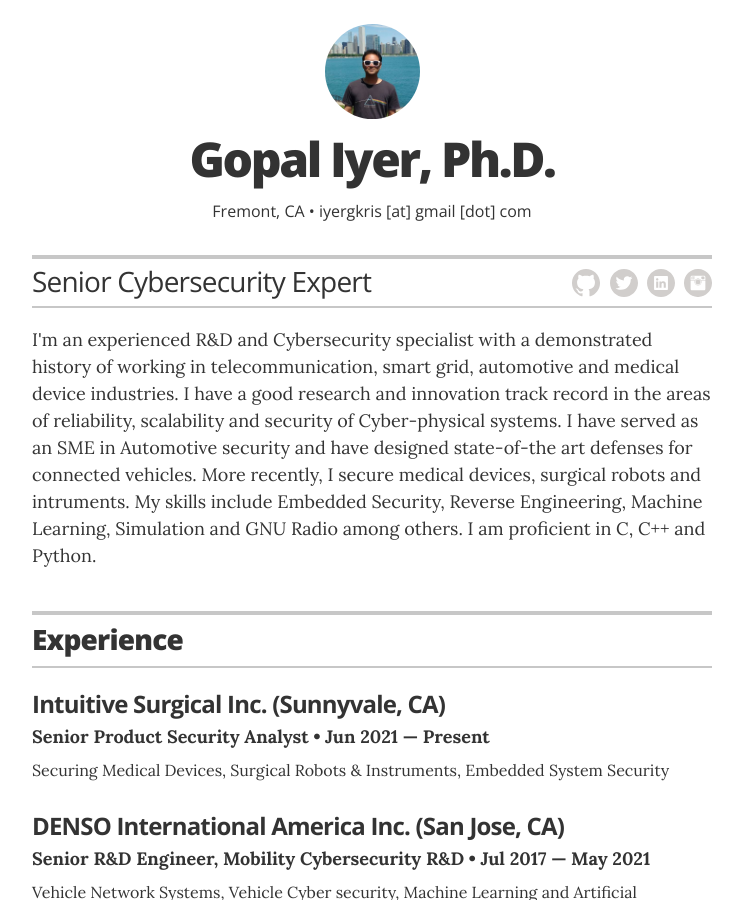
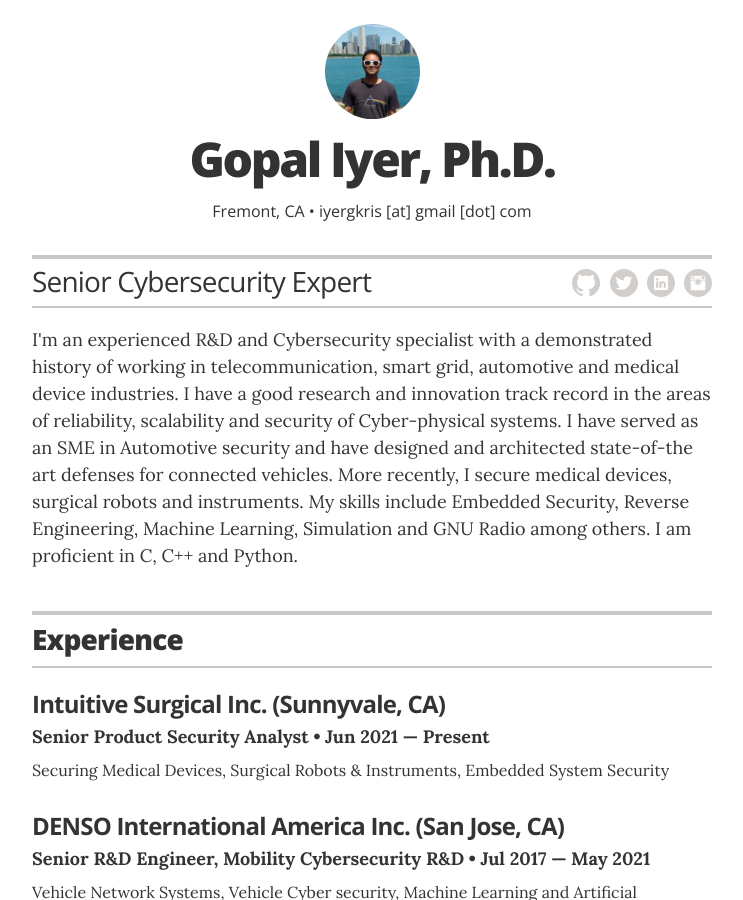
Before and after one commit to iyergkris/iyergkris.github.io, a Jekyll site: the page built from index.html, in a window 1280 px wide and 900 px high. Shown: the whole window, without its empty margins (268-1011 px from the left). Built offline with Jekyll 4.4.1, drawn with Linux system fonts in a browser that asks for light colours.

Commit message:
Updated summary

```diff
--- a/_config.yml
+++ b/_config.yml
@@ -23,7 +23,7 @@
 resume_header_contact_info:     "Fremont, CA • iyergkris [at] gmail [dot] com"
 display_header_contact_info:    "true"
 
-resume_header_intro: "<p>I'm an experienced R&D and Cybersecurity specialist with a demonstrated history of working in telecommunication, smart grid, automotive and medical device industries. I have a good research and innovation track record in the areas of reliability, scalability and security of Cyber-physical systems. I have served as an SME in Automotive security and have designed state-of-the art defenses for connected vehicles. More recently, I secure medical devices, surgical robots and intruments. My skills include Embedded Security, Reverse Engineering, Machine Learning, Simulation and GNU Radio among others. I am proficient in C, C++ and Python.</p>"
+resume_header_intro: "<p>I'm an experienced R&D and Cybersecurity specialist with a demonstrated history of working in telecommunication, smart grid, automotive and medical device industries. I have a good research and innovation track record in the areas of reliability, scalability and security of Cyber-physical systems. I have served as an SME in Automotive security and have designed and architected state-of-the art defenses for connected vehicles. More recently, I secure medical devices, surgical robots and instruments. My skills include Embedded Security, Reverse Engineering, Machine Learning, Simulation and GNU Radio among others. I am proficient in C, C++ and Python.</p>"
 
 # use "yes" to display the email contact button,
 # "no" to display an "I'm not looking for work" message,
```
